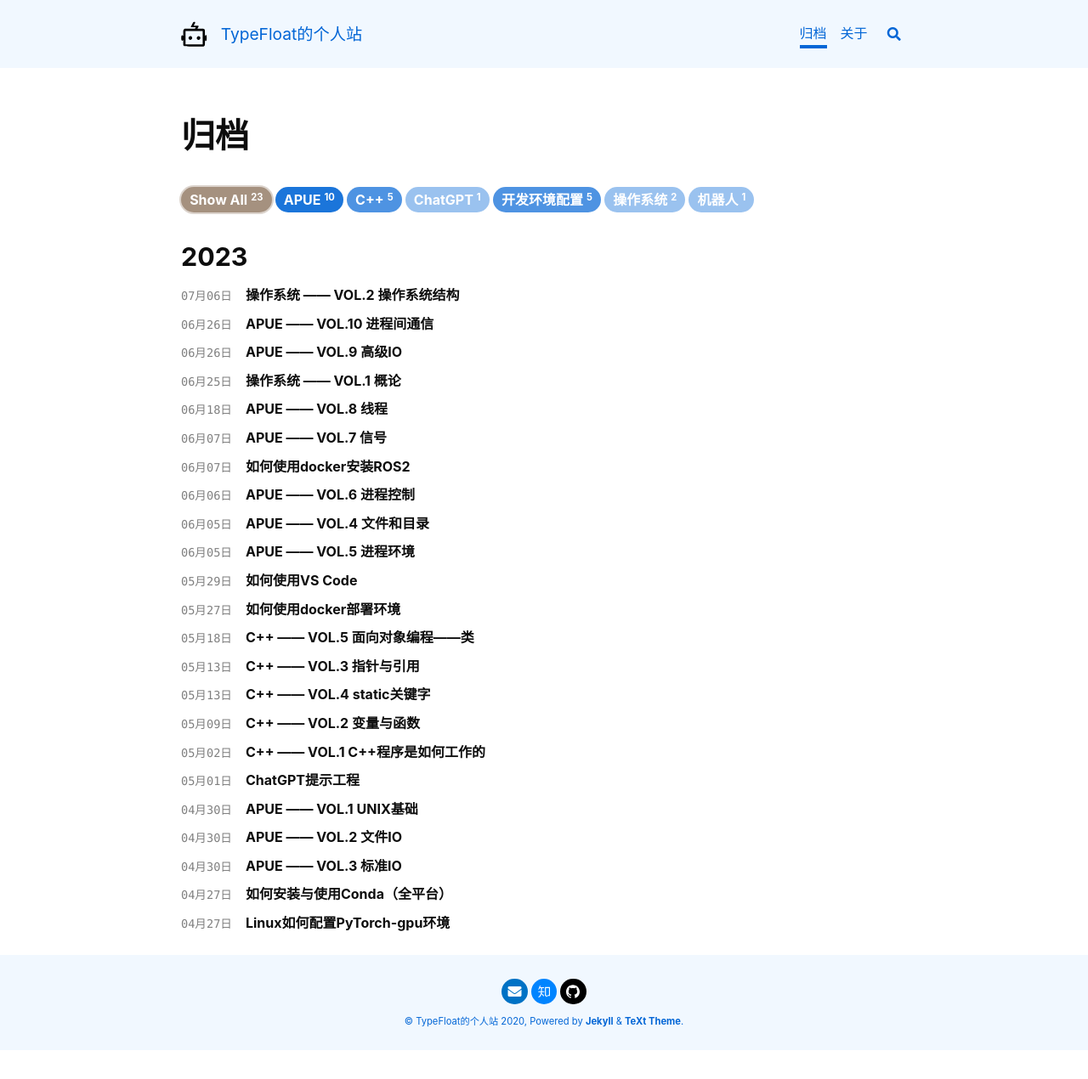
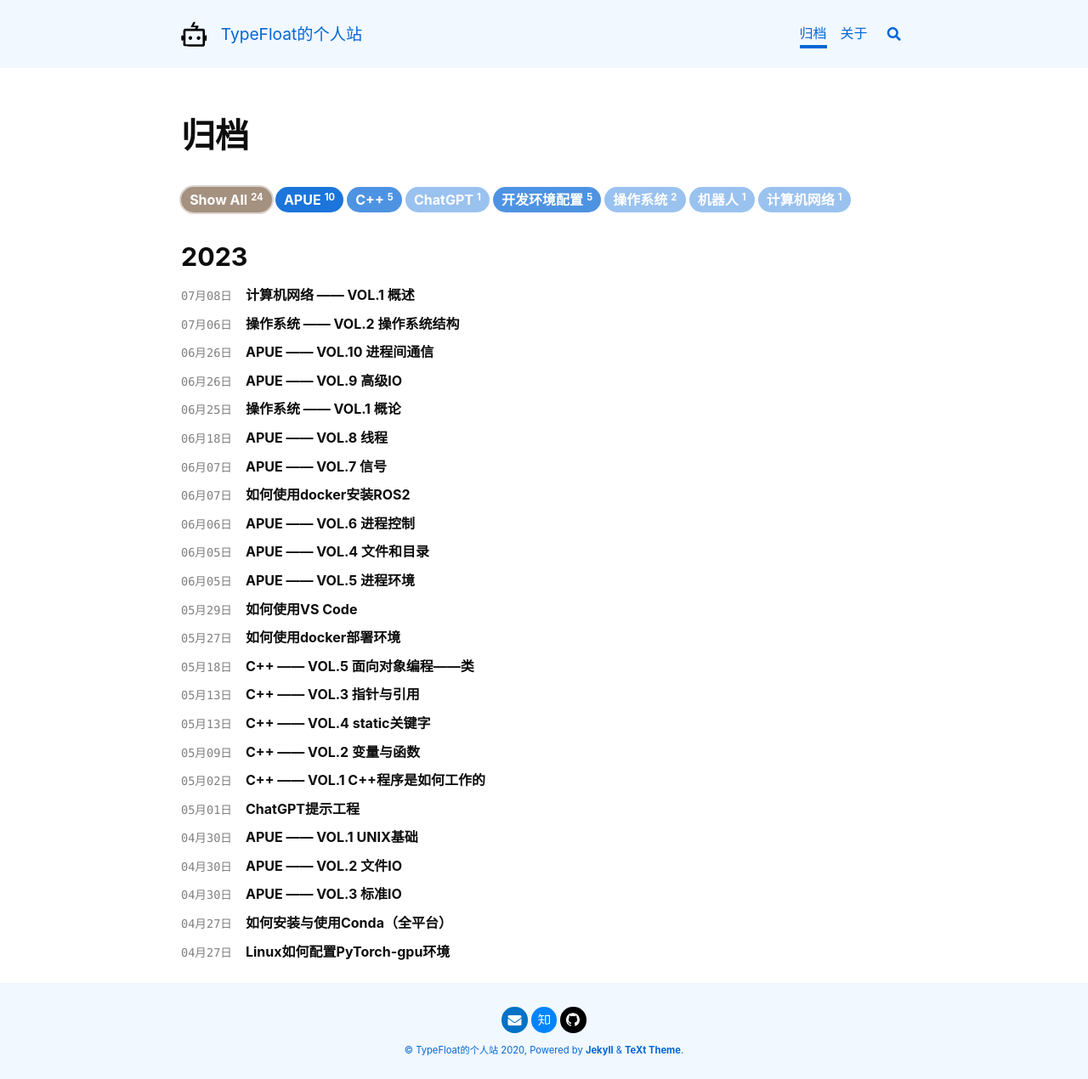
Before and after one commit to TypeFloat/TypeFloat.github.io, a Jekyll site: the page built from archive.html, in a window 1280 px wide. Shown: the whole page at 85% size. Built offline with Jekyll 4.4.1, drawn with Linux system fonts in a browser that asks for light colours; nearby versions of some CDN libraries; before the commit the page ends 1236 px from its top, so only the background shows below that; some of the changed lines change nothing that is shown.

Commit message:
添加新的内容

```diff
--- a/_data/navigation.yml
+++ b/_data/navigation.yml
@@ -94,3 +94,9 @@ os:
         url: /2023/06/25/os-1.html
       - title: VOL.2 操作系统结构
         url: /2023/07/06/os-2.html
+
+cn:
+  - title:  计算机网络
+    children:
+      - title: VOL.1 概论
+        url: /2023/07/08/cn-1.html
--- /dev/null
+++ b/_posts/2023-07-08-cn-1.md
@@ -0,0 +1,141 @@
+---
+title: 计算机网络 —— VOL.1 概述
+tags: "计算机网络"
+key: cn-1
+sidebar:
+  nav: cn
+---
+
+本系列是计算机网络学习的记录笔记，参考了中科大郑老师在B站上发布的[教学视频](https://www.bilibili.com/video/BV1JV411t7ow/)。文章主要介绍计算机网络的概述。<!--more-->
+
+# 什么是Internet
+
+网络由节点和边构成，在计算机网络中，节点是计算机及其运行的应用程序（主机节点）和路由器、交换机等网络交换设备（数据交换节点），边是连接主机节点与数据交换节点的链路。特殊的是，计算机网络还包含了数据传输需要使用的协议。以TCP/IP协议簇作为协议的计算机网络称为Internet。
+
+协议指的是在网络传输的各个层之间，对等层的实体在通讯过程中遵循的规则集合。协议定义了在两个或多个通信实体之间交换的报文格式和次序，以及报文发送和/或接收一条报文或其他事件所采取的动作。
+
+互联网的结构可以按照以下方式进行分类：
+- 网络边缘
+  - 主机
+  - 应用程序
+- 网络核心
+  - 互联的路由器
+  - 网络的网络
+- 接入网、物理媒体
+  - 有线或无线通信链路
+
+# 网络边缘
+
+网络边缘指的是在“网络的边缘”运行的应用程序。
+
+边缘设备之间的通信从主从模式上区分有两种模式：C/S模式和P2P模式。C/S模式指的是客户/服务器模式，由客户端向服务器请求、接受服务，例如Web服务器/浏览器、Email服务器/客户端。P2P模式指的是对等模式，这种模式很少甚至没有专门的服务器，而是由对等的节点互相提供服务，例如迅雷下载器。
+
+从采用的通讯协议来分，应用程序有基于TCP协议和基于UDP协议的两种。TCP协议是面向连接的服务，这是一种可靠的、按顺序传送数据的模式，TCP协议会进行流量控制与拥塞控制，常见的服务有HTTP、FTP、Telnet、SMTP。UDP协议是面向无连接的服务，这种模式不保证数据的可靠传输，也不保证数据的按顺序传输，UDP协议不进行流量控制与拥塞控制，常见的服务有流媒体、DNS。
+
+# 网络核心
+
+网络核心指的是网络的网络，是由路由器和链路构成的网络。
+
+网络核心的基本问题是数据如何通过网络进行传输，主要有电路交换和分组交换两种方式。
+
+## 电路交换
+
+电路交换是一种端到端的连接方式，建立连接的过程称为呼叫，通信双方会独享资源，这种方式的优点是可以保证带宽、保证性能，缺点是资源利用率低（这是因为，通信双方即使不发送任何数据，依然会占据相应的网络资源），通常被传统电话网络采用。
+
+在进行电路交换时，网络资源（如带宽）会被分片，为呼叫进行分配，分片的方法有频分、时分、波分、码分。
+
+电路交换不适合计算机之间的通信，因为连接建立时间长，且计算机之间的通信有突发性，如果使用线路交换，则浪费的资源片较多。
+
+## 分组交换
+
+分组交换是一种存储转发的方式，网络资源不再分片，传输时使用全部带宽，主机之间传输的数据被分为一个个的分组，在分组时采用统计多路复用的模式。这种方式是资源共享、按需使用的。
+
+对于分组交换的方式，网络核心的关键功能是路由和转发。路由决定分组采用的源到目标的路径，转发将分组从路由器的输入链路转移到输出链路。在转发时，分组每次移动一跳。在转发之前，节点必须收到整个分组，因此延迟比线路交换要大，排队时间长。另一个问题是，由于需要对分组进行存储，如果路由器的缓存用尽，则会丢弃即将到来的分组。
+
+同样的网络资源下，相比电路交换，分组交换允许更多用户使用网络。分组交换适用于突发式数据传输， 过度使用会造成网络拥塞，在传输可靠要求高的数据时，需要使用协议进行拥塞控制。
+
+分组交换按照有无网络层连接，分为数据包网络和虚电路网络。数据包网络在发送的数据包中，包含了目标地址，每个分组具有独立的路由（路由路径不一样，可能导致分组失序），因此源主机和目标主机是独立的，不需要建立连接。虚电路网络需要源主机和目标主机建立先呼叫建立连接，在发送的数据包中带有虚电路标识，决定下一跳的目标，由路由器维护每个呼叫的状态信息。
+
+# 接入网和物理媒体
+
+按照使用场景的角度，端系统和边缘路由的连接主要有：住宅接入、单位接入和无线接入。
+
+## 住宅接入
+
+住宅接入的第一种方式是调制解调器（modem）。该方式是将上网数据调制加载到音频信号上（加载方式有调频、调幅、调相位、总和调制），在电话线上进行传输，再在局端将其中的数据调解出来。由于使用的是电话线进行传输，因此带宽很窄，且不能同时上网和打电话。
+
+住宅接入的第二种方式是数字用户线（DSL），采用现存的交换局DSLAM的电话线，将DSL线路上的数据传到互联网、DSL线路上的语音被传到电话网。与调制解调器的区别是该种方式不独占电话线，因此需要在带宽较大的情况下使用。
+
+住宅接入的第三种方式是线缆网络。这种方式将原有的有线电视信号线缆进行非对称的双向改造（下行传输速率远大于上行传输速率），线缆和光纤网络将家庭用户接入到ISP路由器。
+
+## 单位接入
+
+企业和大学等机构大多采用以太网交换机级联的方式接入互联网。
+
+## 无线接入
+
+各无线端系统通过无线路由器共享无线接入网络，主要有无线LANs和广域无线接入（由电信运营商提供）。
+
+# Internet结构和ISP
+
+互联网的结构是网络的网路。端系统接入局部ISP（Internet Service Provider），多个局部ISP再介入全球ISP，由此连接成互联网。
+
+![](/assets/posts/cn-1-1.jpg)
+
+ISP的之间的连接有若干种方式：
+
+- POP：高层ISP面向客户网络的接入点；
+- 对等接入：两个ISP对等互接；
+- IXP：多个ISP互联互通，也是一种对等接入；
+- 内容服务提供商部署专用网络，同时和各级ISP相连。
+
+# 分组延时、丢失和吞吐量
+
+分组延时主要包括四部分：节点处理延时（检查分组信息）、排队延时（等待被传输的时间，依赖于路由器的拥塞程度）、传输延时（将分组发送到链路上的时间）、传播延时（分组在链路上传输的时间）。
+
+链路的队列缓冲区容量有限，当分组到达一个满的队列时，该分组将会丢失。丢失的分组可能会被前一个节点或源端系统重传，也可能不重传。
+
+吞吐量指的是源端和目标端之间传输的速率（数据量/单位时间），分为瞬间吞吐量和平均吞吐量。端到端的路径上，吞吐量取决于瓶颈链路（吞吐量最小的某一段链路）。
+
+# 协议层次及其服务模型
+
+## 协议层次
+
+协议是对等实体之间在相互通信的过程中，需要遵循的规则的集合，计算机网络通过层次化方法实现复杂网络功能：
+
+- 将网络复杂的功能分成功能明确的层次，每一层实现了其中一个或一组功能，功能中有其上层可以使用的功能，即服务；
+- 本层协议实体相互交互执行本层的协议动作，目的是实现本层功能，通过接口为上层提供更好的服务；
+- 在本层协议实现时，直接利用了下层所提供的服务。
+
+这样做的好处是：
+
+- 概念化：结构清晰，便于标示网络组件，以及描述相互关系；
+- 结构化：模块化，更易于维护和系统升级，对于某一层服务的实现不影响系统中的其他层次。
+
+## 服务模型
+
+服务指的是低层实体向上层实体提供他们之间通信的能力，服务提供者通过服务访问点来区分不同的服务用户，低层实体向上层实体提供服务是通过服务访问原语实现的。
+
+服务的类型分为面向连接的服务和无连接的服务。
+
+面向连接的服务，如应用层的TCP协议和网络层的虚电路，这种服务需要两个通信实体先建立连接，待通信结束后再拆除连接。适用于传输大量数据，特点是保序的，可靠性高。
+
+面向无连接的服务，如应用层的UDP协议和网络层的数据包网络，这种服务不需要两个通信实体建立连接，不预留资源，不需要通信双方活跃。其特点是不能可靠、可能重复、可能失序，适用于传输零星数据。
+
+## 服务与协议的区别联系
+
+服务是垂直方向上的，协议是水平方向上的。本层协议的实现要靠下层提供的服务来实现，本层实体通过协议为上层提供更高级的服务。
+
+![](/assets/posts/cn-1-2.jpg)
+
+## Internet协议栈
+
+协议层次共分为五层，由上到下依次为：
+
+- 应用层：为应用进程提供网络应用服务，数据以报文为单位进行传输，例如FTP、SMTP、HTTP、DNS；
+- 传输层：进程到进程的数据传输，在该层将不可靠的通信变成可靠的通信，数据以报文段为单位进行传输，例如TCP、UDP；
+- 网络层：源主机到目标主机的端到端的通信，不可靠，数据以分组或数据报为单位进行传输，例如IP协议、路由协议；
+- 链路层：相邻网络节点间的数据传输，是一种点到点的通信，可靠或不可靠，数据以数据帧为单位进行传输，例如wifi、Ethernet；
+- 物理层：在物理线路上以bit为单位传输数据。
+
+在ISO/OSI参考模型中，在传输层之上，还有会话层和表示层，会话层的功能是数据交换的同步、检查与恢复，表示层的功能是解释传输的数据（加密、压缩、表示转换等）。在互联网协议栈中，由应用层完成会话层和表示层的功能，因此不包含这两层。
```
Also changed, not shown: assets/posts/cn-1-1.jpg (added), assets/posts/cn-1-2.jpg (added).
